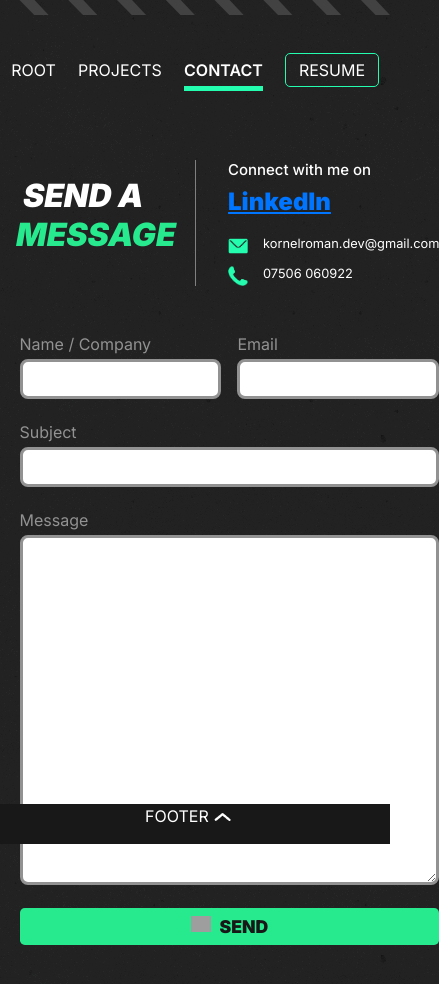
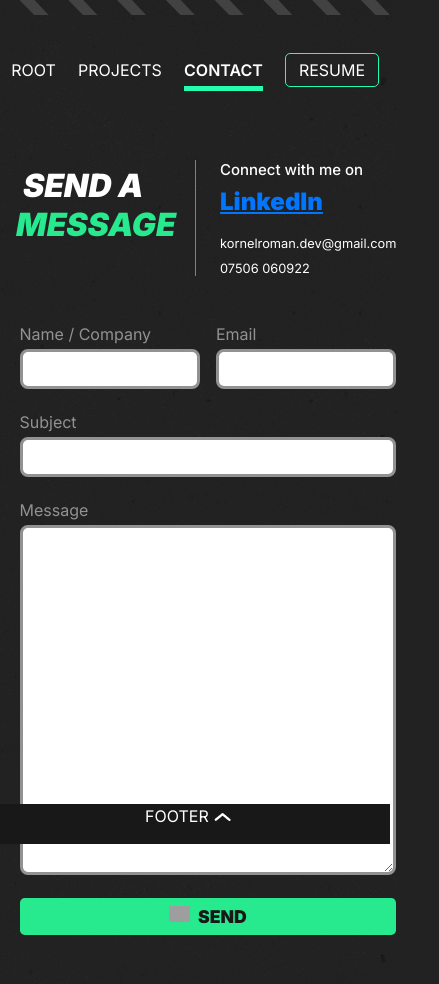
Before and after one commit to kroman02/korysportfolio, a React (Vite) app: page /hireme in a window 390 px wide. Shown: the top 984 px of the page, 439 px wide, since content can reach past the window. Built offline with nearby package versions, Linux system fonts and the light colour scheme; grey boxes are pictures that could not be loaded.

Commit message:
fixed contact for mobile size

```diff
--- a/src/styles/contact.css
+++ b/src/styles/contact.css
@@ -235,10 +235,13 @@
     .contact_details {
         font-size: 0.8rem;
         border-left: 1px grey solid;
-        padding-left: 2rem;
+        padding-left: 1.5rem;
     }
 
     .form_container {
         margin-top: 1rem;
     }
+    .contact_info img {
+        display: none;
+    }
 }
```
